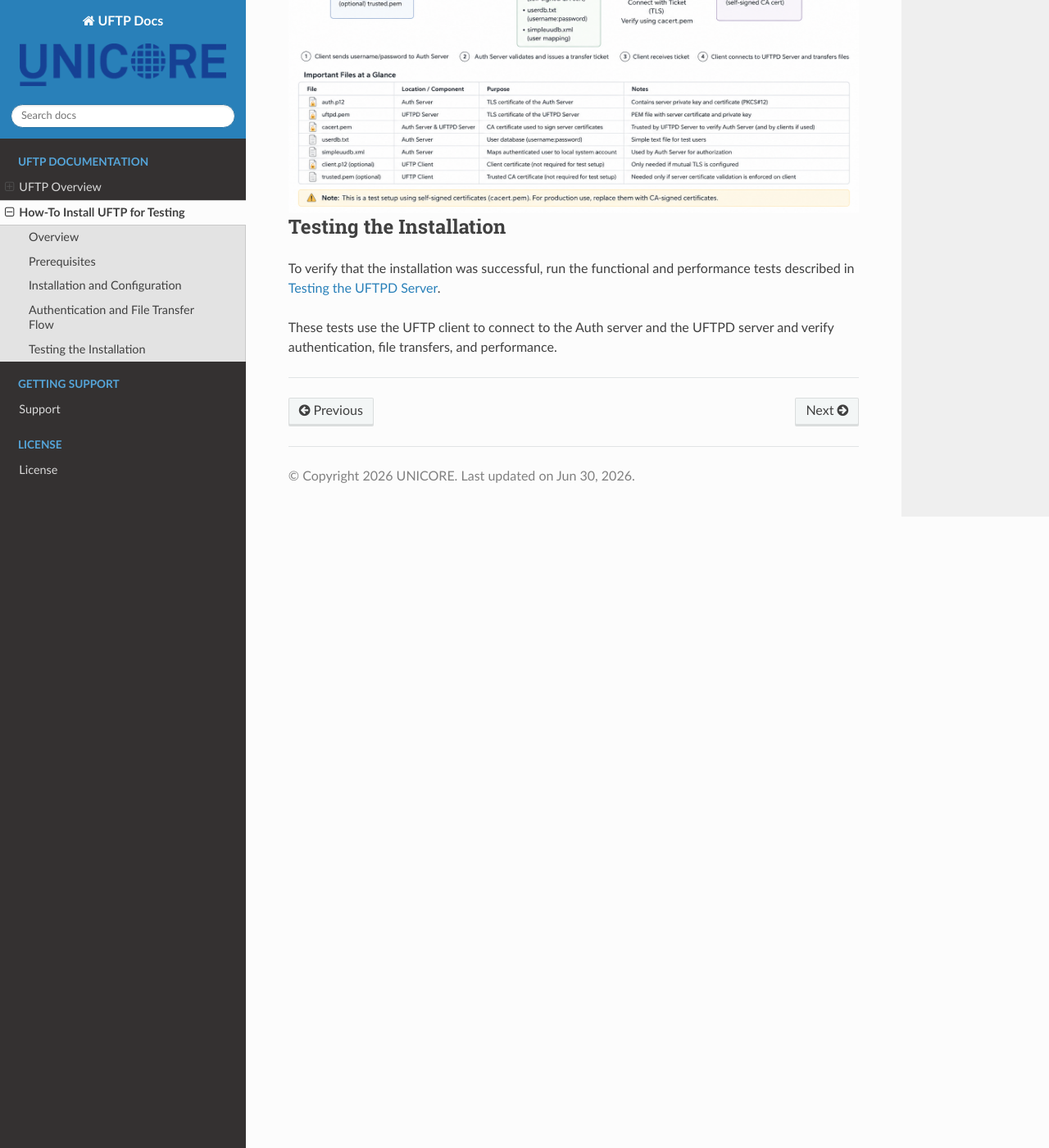
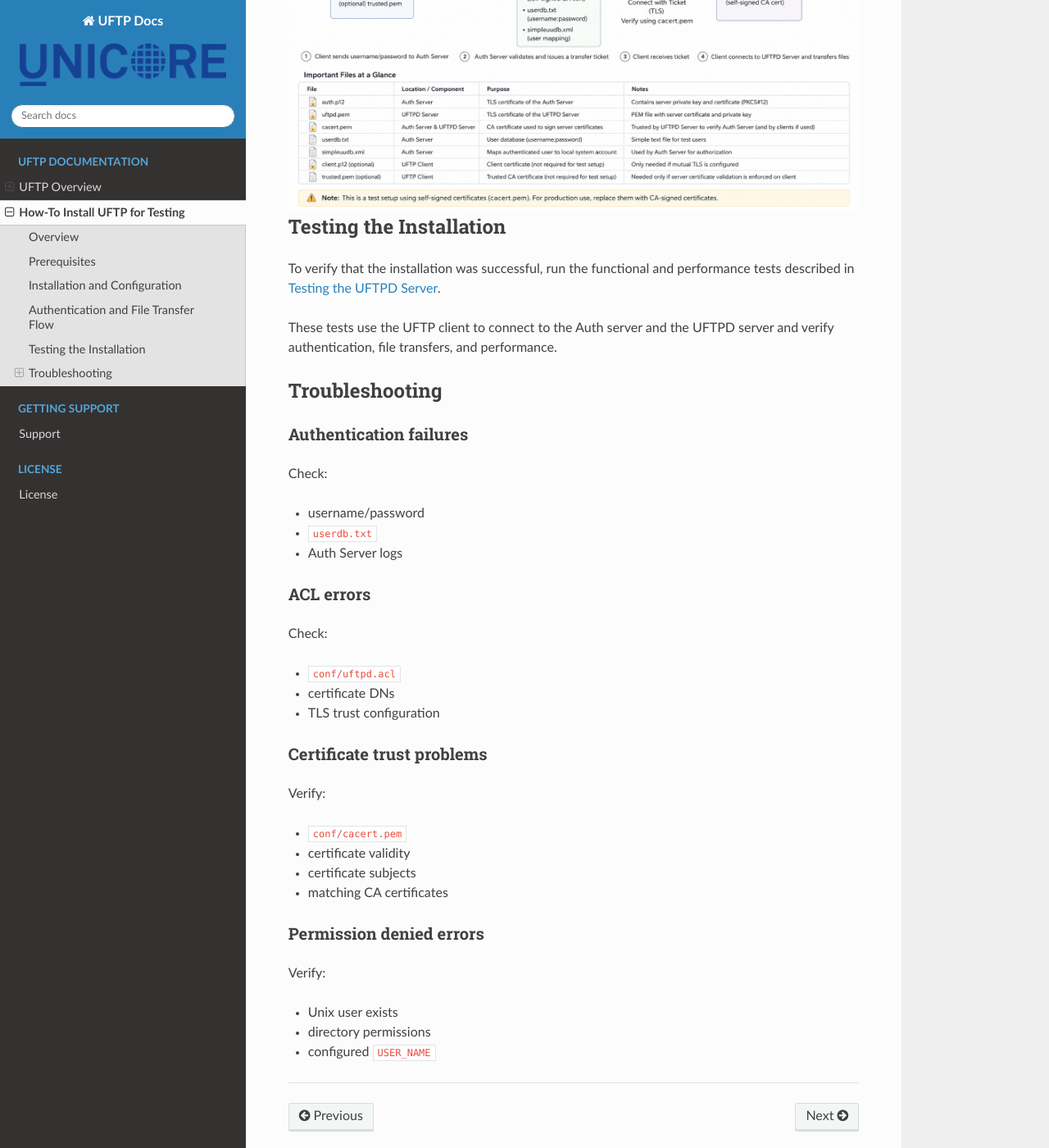
Before and after one commit to UNICORE-EU/uftp-docs, a Sphinx documentation site: the page built from source/howto-test.rst, in a window 1280 px wide and 1400 px high, scrolled down 1764 px. Shown: the whole window at 82% size. Built offline with Sphinx 7.4.7 and the Read the Docs theme 3.1.0, drawn with Linux system fonts in a browser that asks for light colours.

Commit message:
add troubleshooting to test installation guide

```diff
--- a/source/howto-test.rst
+++ b/source/howto-test.rst
@@ -122,6 +122,51 @@
 UFTPD server and verify authentication, file transfers, and performance.
 
 
+Troubleshooting
+---------------
+
+
+Authentication failures
+~~~~~~~~~~~~~~~~~~~~~~~
+
+Check:
+
+* username/password
+* ``userdb.txt``
+* Auth Server logs
+
+
+ACL errors
+~~~~~~~~~~
+
+Check:
+
+* ``conf/uftpd.acl``
+* certificate DNs
+* TLS trust configuration
+
+
+Certificate trust problems
+~~~~~~~~~~~~~~~~~~~~~~~~~~
+
+Verify:
+
+* ``conf/cacert.pem``
+* certificate validity
+* certificate subjects
+* matching CA certificates
+
+
+Permission denied errors
+~~~~~~~~~~~~~~~~~~~~~~~~
+
+Verify:
+
+* Unix user exists
+* directory permissions
+* configured ``USER_NAME``
+
+
 .. raw:: html
 
    <hr>
```
